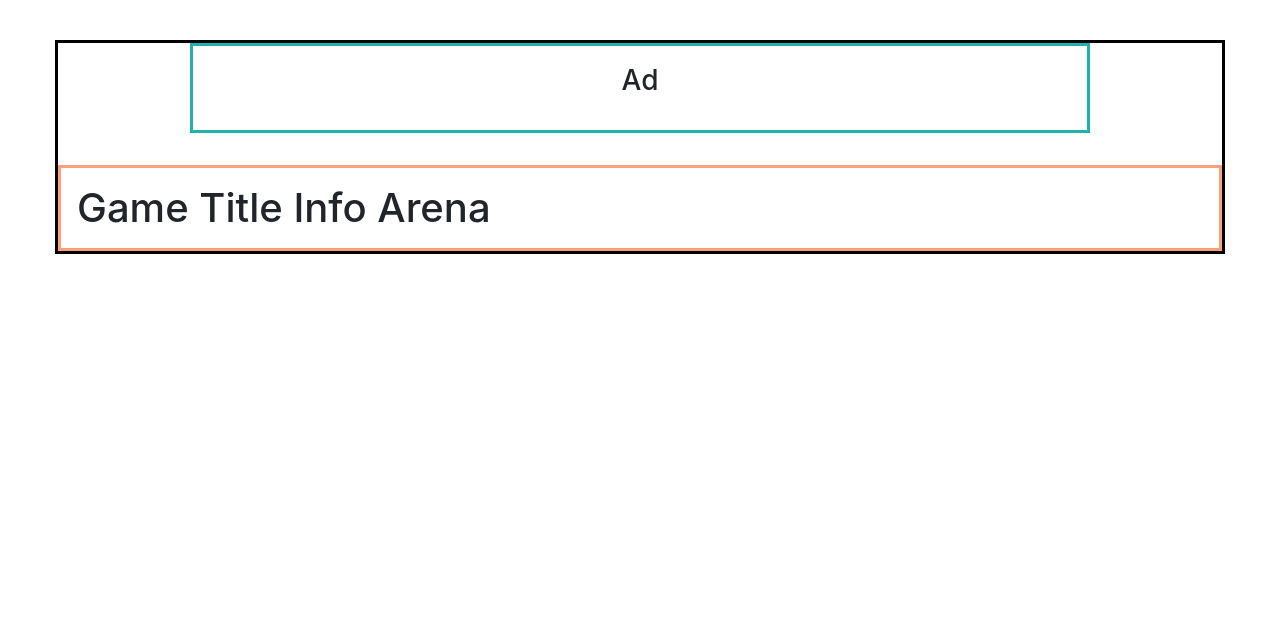
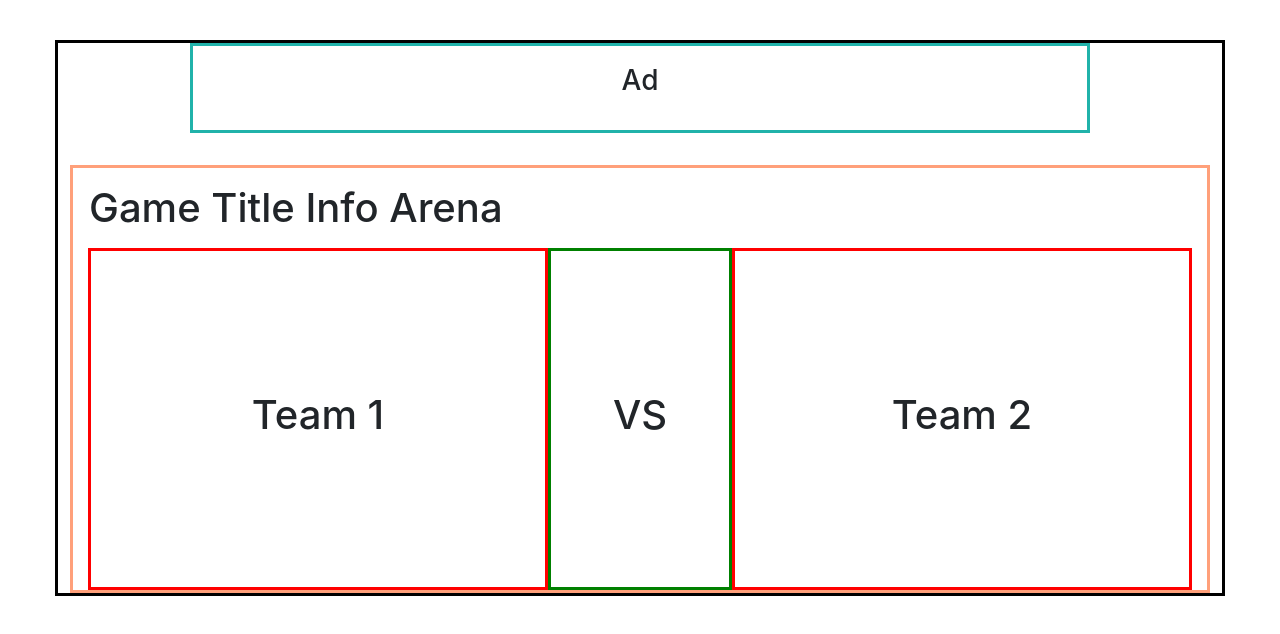
Before and after one commit to wymerkd/trailblazers-game-score, a React (Create React App) app: page / in a window 1280 px wide. Shown: the top 634 px of the page. Built offline with nearby package versions, Linux system fonts and the light colour scheme.

Commit message:
add team 1, versus, and team 2 columns, adjust padding

```diff
--- a/src/App.css
+++ b/src/App.css
@@ -21,96 +21,33 @@
 .scoreContainer {
   border: solid lightsalmon;
   margin-top: 2em;
-  display: flex;
-  flex-direction: column;
-  flex-basis: auto;
   width: 100%;
 }
 
 .gameHeader {
   padding: 1em 0 .5em 1em;
-  display: flex;
-  flex-direction: column;
-  justify-content: center;
 }
 
-/* .scoreContainer h2 {
-  border-bottom: solid red;
-  padding: .4em;
-  margin-bott
-.squareOne {
-  border: solid skyblue;
-  height: 350px;
-  margin-right: 10px;
+.firstTeam {
+  text-align: center;
+  border: solid red;
 }
 
-.squareTwo {
-  border: solid teal;
-  height: 350px;
-  margin-left: 10px;
-  position: relative;
+.firstTeam h1, .versus h1, .secondTeam h1 {
+  padding: 3.5em 0 3.5em 0;
 }
 
-.scoreboxCard {
-  border: solid brown;
-  width: 100px;
-  height: 60px;
-  display: inline;
-  float: right;
+.versus {
+  text-align: center;
+  border: solid green;
 }
 
-.row {
-  position: relative;
+.secondTeam {
+  text-align: center;
+  border: solid red;
 }
 
-.col-6 {
-  padding: 0;
-  text-align: center;
-}
-
-.col-2 {
-  padding: 0;
-  text-align: center;
-  position: absolute;
-  background-color: khaki;
-  z-index: 1;
-  top: 130px;
-  left: 470px;
-}
-
-.versusCircle {
-  position: absolute;
-  text-align: center;
-  z-index: 1;
-  top: 50%;
-}  */
-
-/* .displayedTeam {
-  width: 50%;
-  height: auto;
-  border: solid blue;
-  display: inline-block;
-}
-
-.versusCircle {
-  border: solid black;
-  border-radius: 50%;
-  width: 145px;
-  height: 145px;
-  display: inline-block;
-  position: absolute;
-  z-index: 1;
-  top: 30%;
-  left: 4%;
-  background-color: orange;
-}
-
-.versusCircle h3 {
-  text-align: center;
-  padding: 40px 0;
-}
-
-@media (min-width: 1200px) {
+/* @media (min-width: 1200px) {
   .container {
     width: 1170px;
   }
--- a/src/App.js
+++ b/src/App.js
@@ -8,12 +8,25 @@ function App() {
       <div className="adContainer">
         <h3>Ad</h3>
       </div>
-      <div className="col-xs-12 scoreContainer">
-        <div className="col-xs-12 gameHeader">
-          <h1>Game Title Info Arena</h1>
+      <div className="container scoreContainer">
+        <div className="row">
+          <div className="col-xs-12 gameHeader">
+            <h1>Game Title Info Arena</h1>
+          </div>
         </div>
-
-
+        <div className="container gameContainer">
+          <div className="row">
+            <div className="firstTeam col-5">
+              <h1>Team 1</h1>
+            </div>
+            <div className="versus col-2">
+              <h1>VS</h1>
+            </div>
+            <div className="secondTeam col-5">
+              <h1>Team 2</h1>
+            </div>
+          </div>
+        </div>
       </div>
     </div>
   );
```
